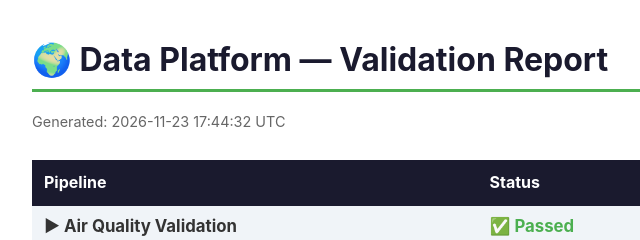
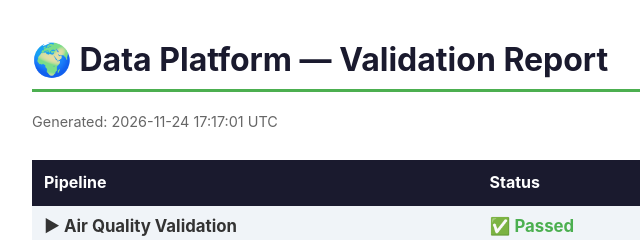
Before and after one commit to Rajee0712/data-platform, a plain HTML site: page validation/index.html in a window 1280 px wide. Shown: the top 240 px of the page, 108-748 px from the left. Drawn offline with Linux system fonts and the light colour scheme.

Commit message:
deploy: badac29ab462e41403a7eb30f5978462d97a5f07

```diff
--- a/validation/index.html
+++ b/validation/index.html
@@ -29,7 +29,7 @@
 </head>
 <body>
     <h1>🌍 Data Platform — Validation Report</h1>
-    <p class="timestamp">Generated: 2026-11-23 17:44:32 UTC</p>
+    <p class="timestamp">Generated: 2026-11-24 17:17:01 UTC</p>
     <table>
         <thead>
             <tr>
```
